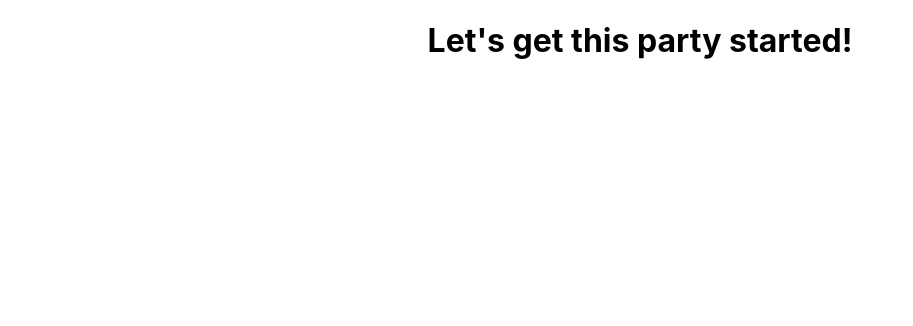
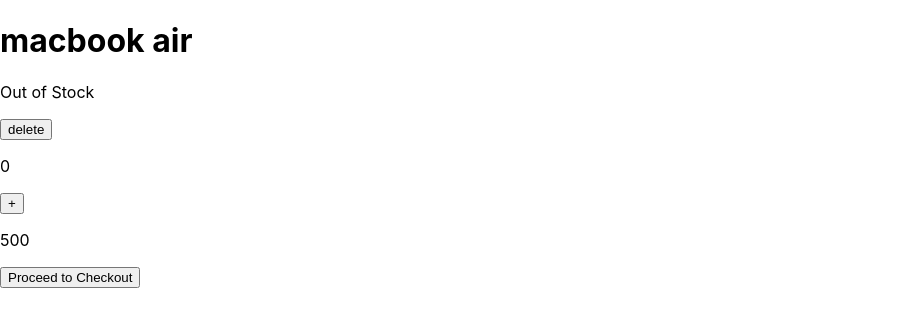
Before and after one commit to K-Selenga/Walmart-4D, a React (Create React App) app: page / in a window 1280 px wide. Shown: the top 326 px of the page, without its empty margins (0-913 px from the left). Built offline with nearby package versions, Linux system fonts and the light colour scheme.

Commit message:
raw checkout

```diff
--- /dev/null
+++ b/src/components/checkoutCart.jsx
@@ -0,0 +1,18 @@
+import React, { Component } from 'react';
+import ItemDetails from './itemDetails';
+class CheckoutCart extends Component {
+    state ={
+        items:[
+
+        ]
+    }
+    render() {
+        return(
+            <div>
+                <ItemDetails />
+
+            </div>
+        );
+    }
+}
+export default CheckoutCart;
--- /dev/null
+++ b/src/components/itemDetails.jsx
@@ -0,0 +1,51 @@
+import React, { Component } from 'react';
+
+export default class ItemDetails extends Component {
+    state ={
+        name:"macbook air",
+        quantity: 0,
+        description:'',
+        imgUrl: 'https://i.picsum.photos/id/0/5616/3744.jpg?hmac=3GAAioiQziMGEtLbfrdbcoenXoWAW-zlyEAMkfEdBzQ',
+        stock: 0,
+        price:500,
+        subtotal: 0,
+    };
+
+    renderName(){
+        if(this.state.name.lenght === 0) return 'Cart is empty';
+        return this.state.name
+        // return <ul>{this.state.name.map(name => <li key={name}>{name}</li>)}</ul>;
+    }
+    handleIncrement = () =>{
+        this.setState({quantity: this.state.quantity +1})
+        console.log('Increment Clicked', this);
+    }
+    handlePayment = () =>{
+        alert("Thank you for shopping at Walmart!")
+    }
+    render() {
+
+
+        return (
+        <React.Fragment>
+            <h1 className="item__name">{this.renderName()}</h1>
+            {/* <img src={this.state.imgUrl[0]} alt="" /> */}
+            <p className="item__stock">{this.formatCount()}</p>
+
+            <button>delete</button>
+            <div className="item__quantity">
+                <p>{this.state.quantity}</p>
+                <button onClick={this.handleIncrement}>+</button>
+            </div>
+            <p className="item__price">{this.state.price}</p>
+            <button onClick={this.handlePayment}>Proceed to Checkout</button>
+
+        </React.Fragment>
+        );
+    }
+
+ formatCount(){
+     return this.state.stock === 0 ? 'Out of Stock' : "" ;
+
+ }
+}
--- a/src/index.js
+++ b/src/index.js
@@ -1,15 +1,10 @@
-import React from 'react';
-import ReactDOM from 'react-dom';
-import './index.css';
-import App from './App';
-import reportWebVitals from './reportWebVitals';
-
-ReactDOM.render(
-  <React.StrictMode>
-    <App />
-  </React.StrictMode>,
-  document.getElementById('root')
-);
+import React from "react";
+import ReactDOM from "react-dom";
+import "./index.css";
+// import App from "./App";
+import reportWebVitals from "./reportWebVitals";
+import CheckoutCart from "./components/checkoutCart";
+ReactDOM.render(<CheckoutCart />, document.getElementById("root"));
 
 // If you want to start measuring performance in your app, pass a function
 // to log results (for example: reportWebVitals(console.log))
```
